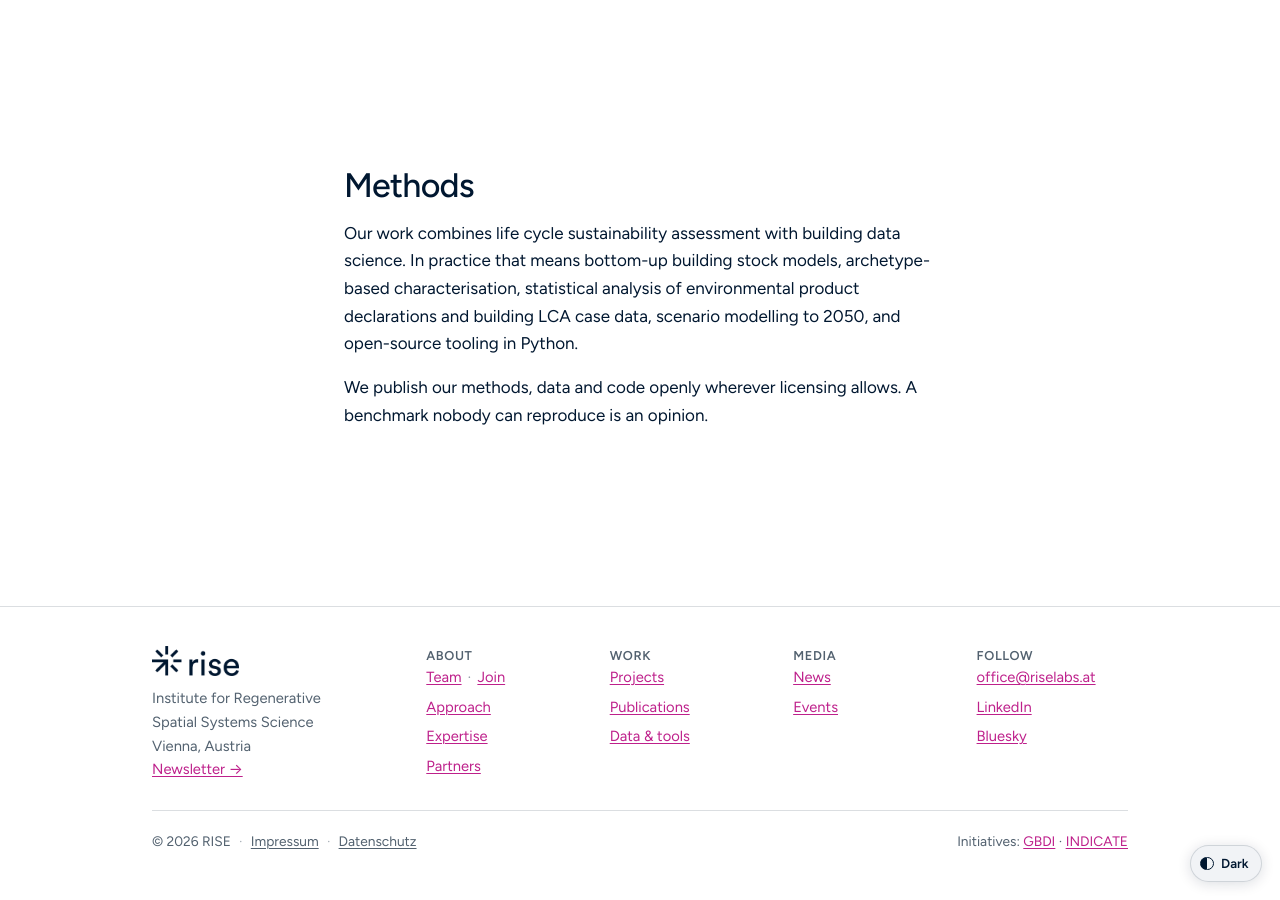
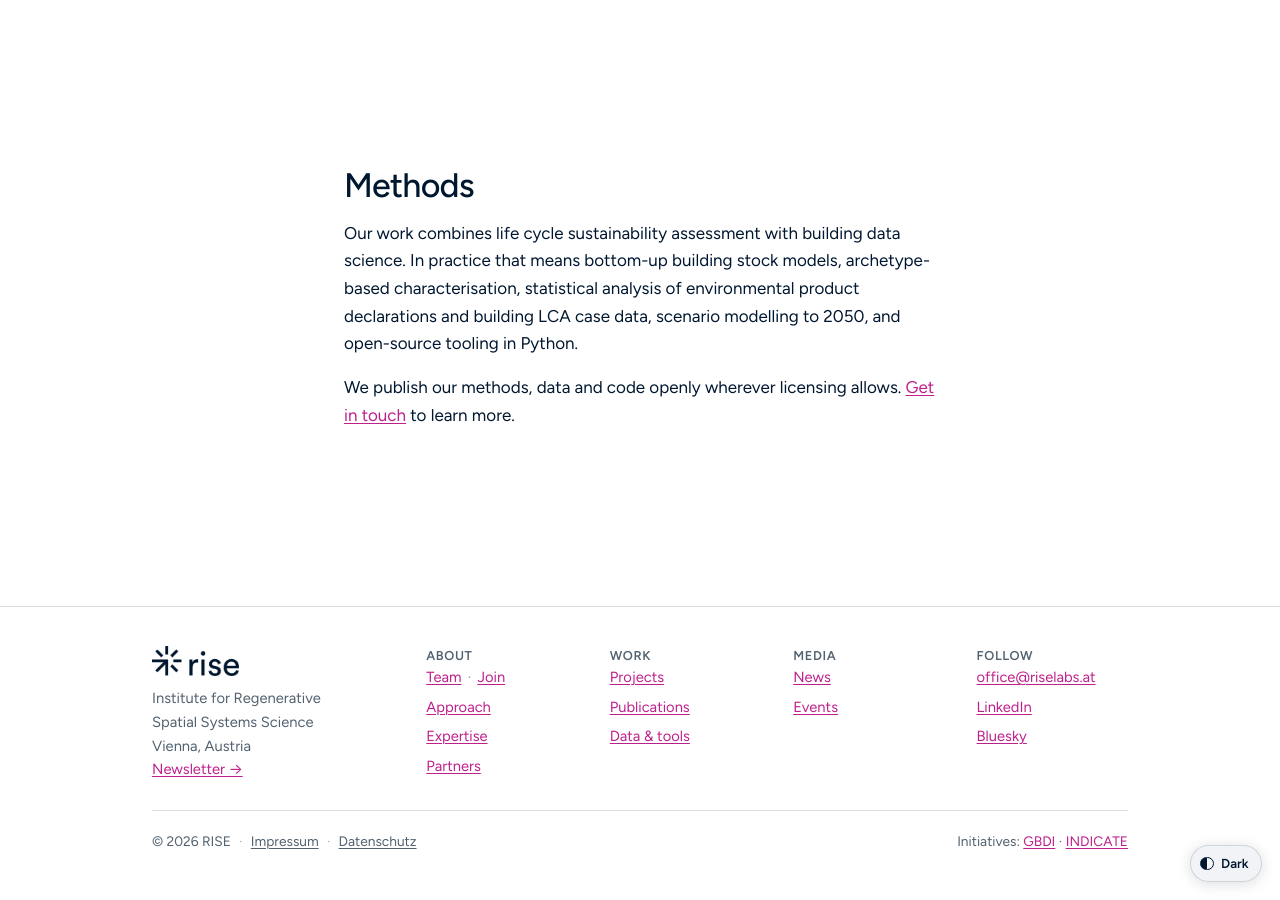
Before and after one commit to mroeck/riselabs.at, a Jekyll site: the page built from approach.md, in a window 1280 px wide and 900 px high, scrolled down 3225 px. Built offline with Jekyll 4.4.1, drawn with Linux system fonts in a browser that asks for light colours; some web fonts are replaced.

Commit message:
Rephrase the publications intro
"A benchmark nobody can reproduce is an opinion" becomes "Get in touch to
learn more", in both places that sentence appears: the home page publications
band and the methods section of /approach/. They were word for word the same,
so changing one and not the other would have put two versions of one sentence
one click apart.

"Get in touch" is a link, to the "Work with us" band, rather than an
instruction with nothing behind it. On the home page it is an anchor on the
same page; on /approach/ it goes to the home page's band. Say if you would
rather have it as plain text.

Co-Authored-By: Claude Opus 5 <noreply@anthropic.com>
Claude-Session: https://claude.ai/code/session_013yvRdL5WvGEbo8a8kksApF

```diff
--- a/approach.md
+++ b/approach.md
@@ -142,8 +142,9 @@ archetype-based characterisation, statistical analysis of environmental product
 declarations and building LCA case data, scenario modelling to 2050, and
 open-source tooling in Python.</p>
 
-<p>We publish our methods, data and code openly wherever licensing allows. A
-benchmark nobody can reproduce is an opinion.</p>
+<p>We publish our methods, data and code openly wherever licensing allows.
+<a href="{{ '/#work-with-us' | relative_url }}">Get in touch</a> to learn
+more.</p>
 
 </div>
 </section>
```
Also changed, not shown: index.md (+2 -2 lines).
